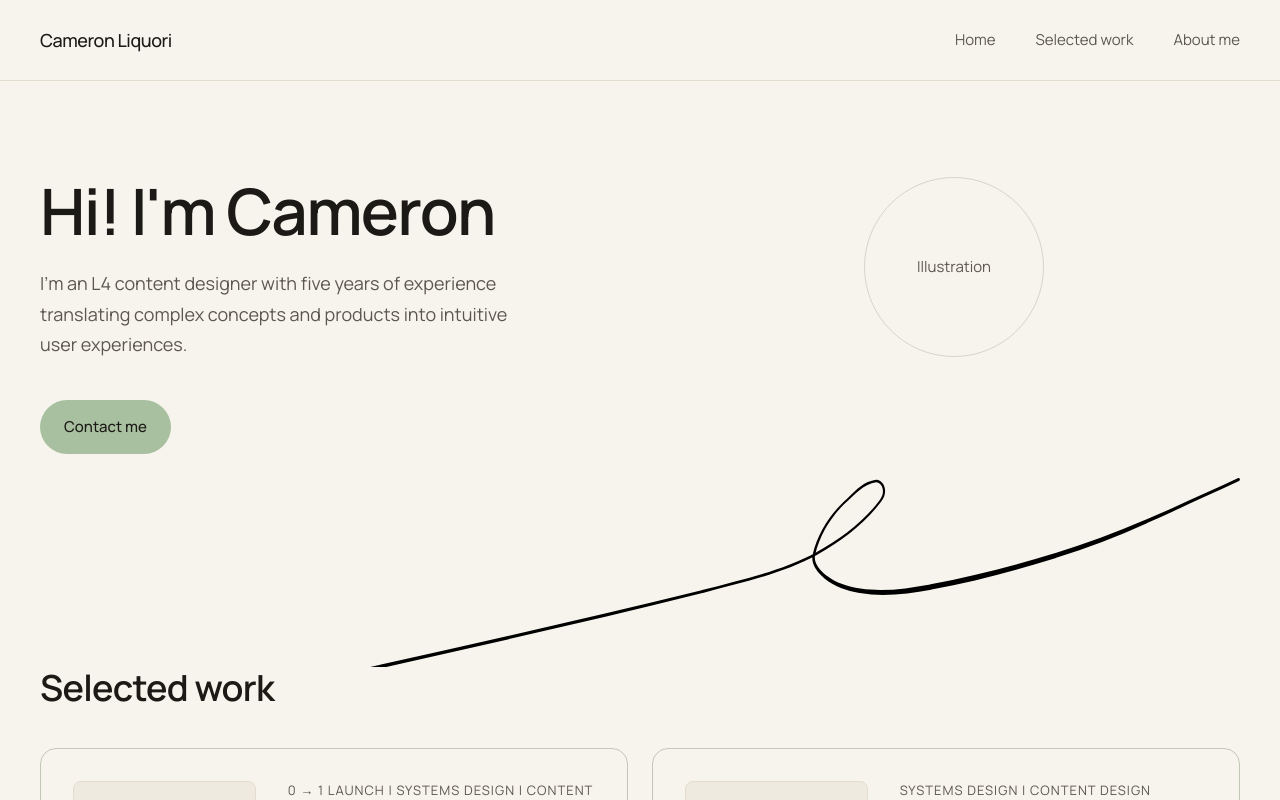
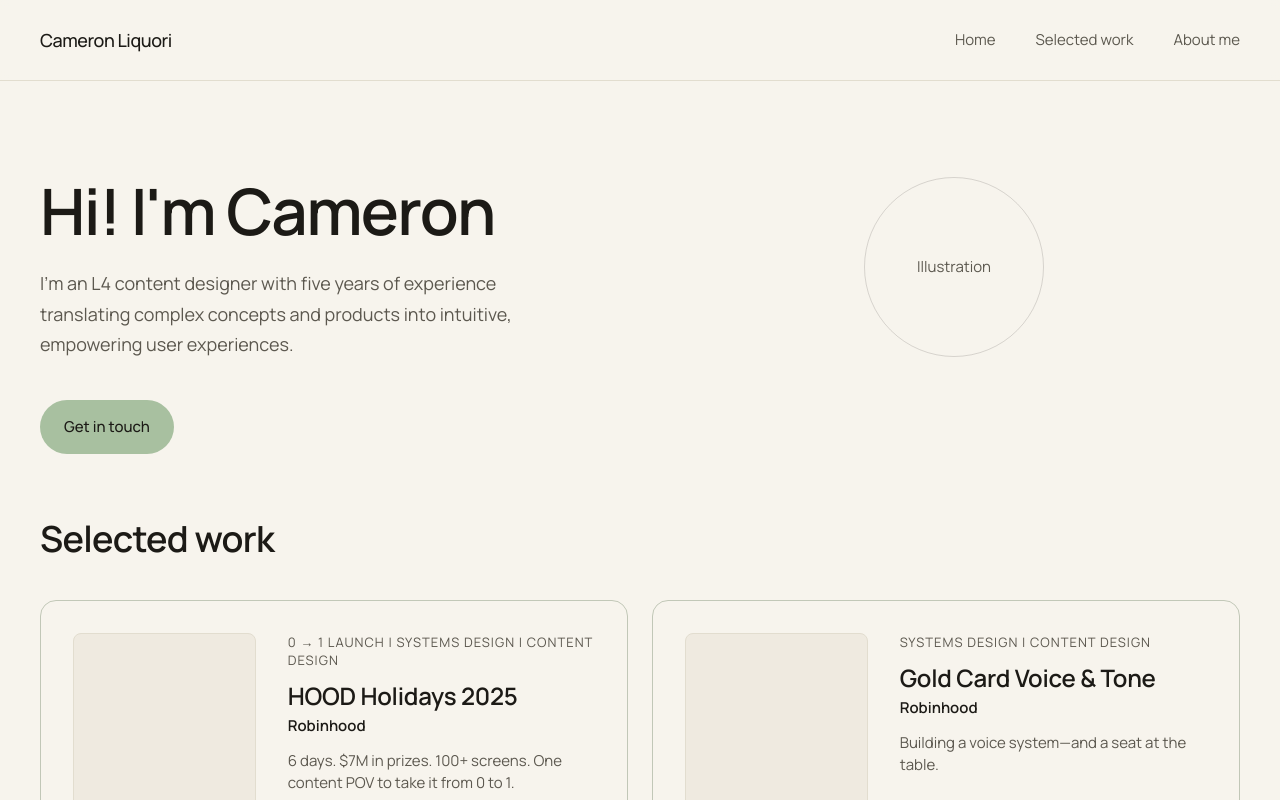
Before and after one commit to cameronliquori/Cameron-portfolio, a Next.js app: page / in a window 1280 px wide. Shown: the top 800 px of the page. Built offline with nearby package versions, Linux system fonts and the light colour scheme.

Commit message:
Update Hero.tsx

```diff
--- a/components/Hero.tsx
+++ b/components/Hero.tsx
@@ -2,7 +2,7 @@ import Button from "@/components/Button";
 
 export default function Hero() {
   return (
-    <section className="max-w-page mx-auto px-6 md:px-10 pt-16 md:pt-24 pb-0 overflow-hidden">
+    <section className="max-w-page mx-auto px-6 md:px-10 pt-16 md:pt-24 pb-16">
       <div className="flex flex-col md:flex-row md:items-start gap-10 md:gap-16">
         <div className="flex-1 max-w-reading">
           <h1 className="font-display text-h1 text-ink mb-6">
@@ -10,11 +10,11 @@ export default function Hero() {
           </h1>
           <p className="text-body text-ink-muted mb-10 max-w-[480px]">
             I&apos;m an L4 content designer with five years of experience
-            translating complex concepts and products into intuitive user
-            experiences.
+            translating complex concepts and products into intuitive, empowering
+            user experiences.
           </p>
           <Button href="#contact" variant="primary">
-            Contact me
+            Get in touch
           </Button>
         </div>
 
@@ -26,13 +26,6 @@ export default function Hero() {
           Illustration
         </div>
       </div>
-
-      <img
-        src="/homepage-vector.svg"
-        alt=""
-        aria-hidden="true"
-        className="w-full mt-6 -mb-16"
-      />
     </section>
   );
 }
```
